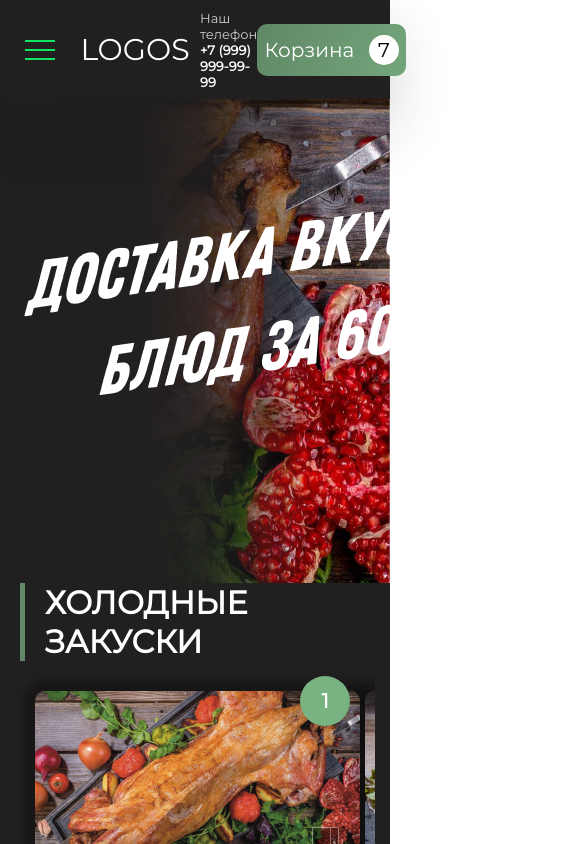
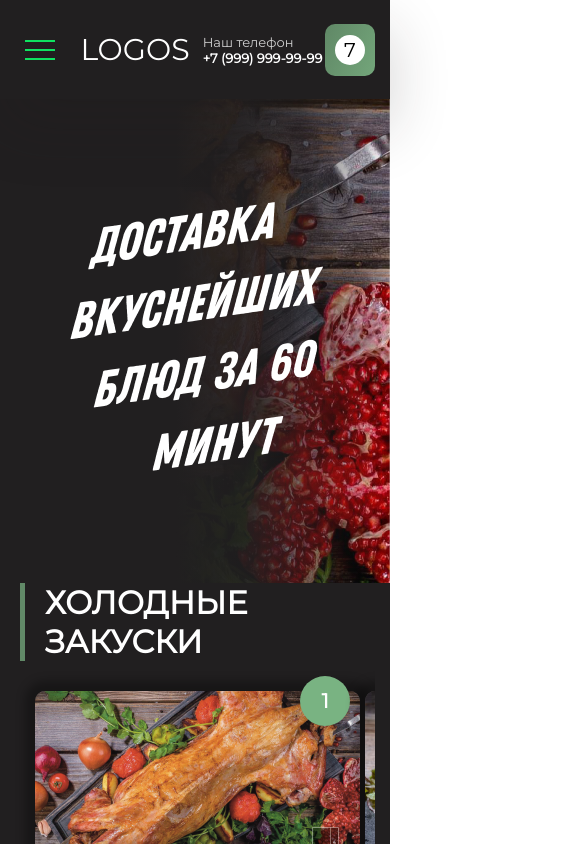
Before and after one commit to KovbenyaAlexander/shop, a React app: page /cart in a window 390 px wide. Shown: the top 844 px of the page, 585 px wide, since content can reach past the window. Built offline with nearby package versions, Linux system fonts and the light colour scheme.

Commit message:
add styles for main page

```diff
--- a/src/components/About/style.scss
+++ b/src/components/About/style.scss
@@ -27,6 +27,9 @@
     justify-content: space-between;
     max-width: 1400px;
     margin: 0 auto;
+
+    background: rgb(27,27,27);
+    background: linear-gradient(90deg, rgba(27,27,27,1) 20%, rgba(28,28,28,0.73) 40%, rgba(25,25,25,0) 60%);
 
     .about-text{
       color: #CFCFCF;
@@ -101,8 +104,43 @@
 
 
 
-@media (max-width: 1000px){
+@media (max-width: 1200px){
+
   .about{
-    display: none;
+    .about-cards{
+      display: none ;
+    }
+
+    .about-text{
+      display: flex;
+      flex-direction: column;
+      align-items: center;
+      justify-content: space-evenly;
+      flex: 1;
+      text-align: justify;
+    }
+
+    h2{
+      margin: 5px 0px 5px 0px !important;
+    }
+
+    .about__btn{
+      margin-top: 10px;
+    }
   }
 }
+
+@media (max-width: 500px){
+
+  .about{
+    .about-cards{
+      display: none ;
+    }
+
+    .about-text{
+      font-size: 16px;
+      padding: 0 20px;
+    }
+  }
+
+}
--- a/src/components/Contacts/style.scss
+++ b/src/components/Contacts/style.scss
@@ -1,6 +1,5 @@
 .contacts{
   width: 100%;
-  font-family: 'Montserrat Alternates', sans-serif;
   color: #fff;
   margin-top: -120px;
   background: rgba(33, 31, 32, 1);
@@ -13,7 +12,7 @@
     background: url('../../../public/contacts-bg_.png');
     background-repeat: no-repeat;
     background-size: cover;
-    background-position: right;
+    background-position: center;
 
     -webkit-box-shadow: 0px 0px 7px 7px rgba(0, 0, 0, 0.55);
     -moz-box-shadow: 0px 0px 7px 7px rgba(0, 0, 0, 0.55);
@@ -93,3 +92,49 @@
     color: #618967;
   }
 }
+
+@media screen and (max-width: 768px){
+  .contacts{
+    .wrapper{
+      background-position: right;
+      height: 1000px;
+      background-position-x: -728px;
+      background-position-y: 312px;
+      background-size: 1500px;
+      display: flex;
+      justify-content: center;
+    }
+
+    .container{
+      width: 95%;
+      box-sizing: border-box;
+      margin: 125px auto;
+    }
+
+    &__btn{
+      margin-right: 5px;
+    }
+  }
+}
+
+
+@media screen and (max-width: 500px){
+  .contacts{
+    .wrapper{
+      background-position-x: -870px;
+      background-position-y: 312px;
+    }
+
+    .container{
+      p{
+        font-size: 15px;
+      }
+    }
+
+    &__btn{
+      font-size: 10px;
+    }
+
+
+  }
+}
--- a/src/components/FoodCards/style.scss
+++ b/src/components/FoodCards/style.scss
@@ -27,6 +27,7 @@
     width: 100%;
     margin-top: 30px;
     margin-bottom: 30px;
+    box-sizing: border-box;
   }
 }
 
--- a/src/components/Footer/style.scss
+++ b/src/components/Footer/style.scss
@@ -118,3 +118,14 @@
     }
   }
 }
+
+
+@media (max-width: 500px) {
+  .footer{
+    .wrapper{
+      padding: 15px;
+      grid-template-columns: 60px 1fr;
+      gap: 15px
+    }
+  }
+}
--- a/src/components/Header/Header.tsx
+++ b/src/components/Header/Header.tsx
@@ -56,7 +56,7 @@ const Header = (): JSX.Element => {
         </div>
 
         <button type="button" className="cart-btn" onClick={onCartClickHandler}>
-          Корзина
+          <span className="cart-btn-text">Корзина</span>
 
           {orderSize > 0
             ? (
--- a/src/components/Header/style.scss
+++ b/src/components/Header/style.scss
@@ -203,3 +203,25 @@
     }
   }
 }
+
+
+@media screen and (max-width: 500px) {
+  .header{
+    .wrapper{
+      display: grid !important;
+      grid-template-columns: 200px 1fr 50px !important;
+      padding: 0 15px 0 0;
+
+      .cart-btn{
+        width: 100%;
+        .cart-btn-text{
+          display: none !important;
+        }
+
+      }
+    }
+
+
+  }
+
+}
--- a/src/components/Promo/Promo.tsx
+++ b/src/components/Promo/Promo.tsx
@@ -5,7 +5,11 @@ const Promo = (): JSX.Element => (
   <section className="promo">
     <div className="wrapper">
       <div className="promo-text">
-        <p className="unselectable-text">Доставка вкуснейших блюд за 60 минут</p>
+        <p className="unselectable-text">
+          Доставка вкуснейших
+          <br />
+          блюд за 60 минут
+        </p>
       </div>
     </div>
 
--- a/src/components/Promo/style.scss
+++ b/src/components/Promo/style.scss
@@ -2,7 +2,6 @@
   font-family: 'Zing';
   src: url('../../../public/fonts/Zing Rust Demo Base.ttf') format('truetype');
 }
-
 
 .promo{
   width: 100%;
@@ -10,7 +9,7 @@
   margin-top: 99px;
 
   .promo-text{
-    width: 80%;
+    width: 70%;
     height: 484px;
 
     background: rgb(27,27,27);
@@ -37,3 +36,19 @@
     background-position: right;
   }
 }
+
+@media screen and (max-width: 768px) {
+  .promo{
+    .promo-text{
+      width: 100%;
+      display: flex;
+      justify-content: center;
+      align-items: center;
+      p{
+        font-size: 50px;
+        width: 90%;
+        padding: 0;
+      }
+    }
+  }
+}
```
